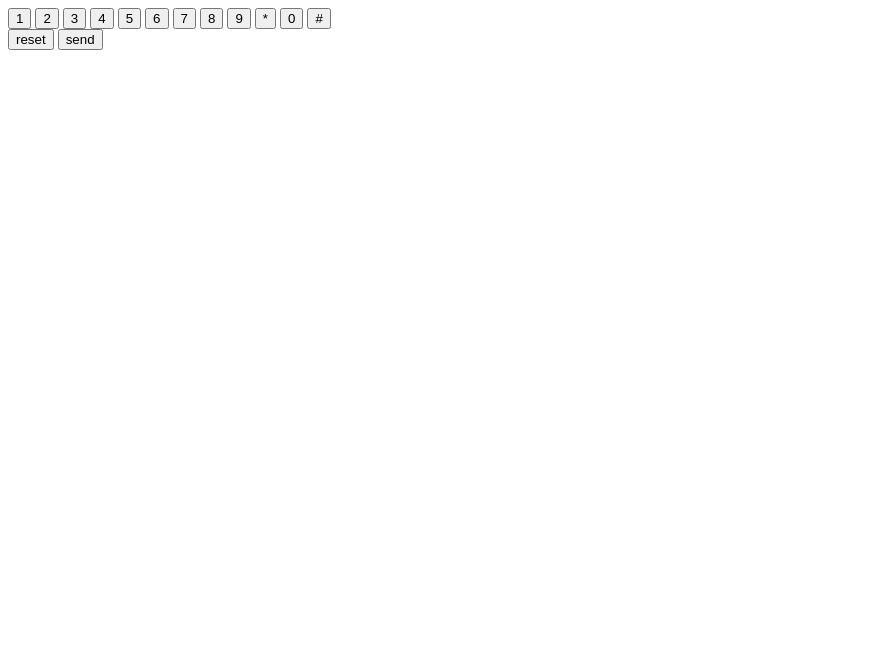
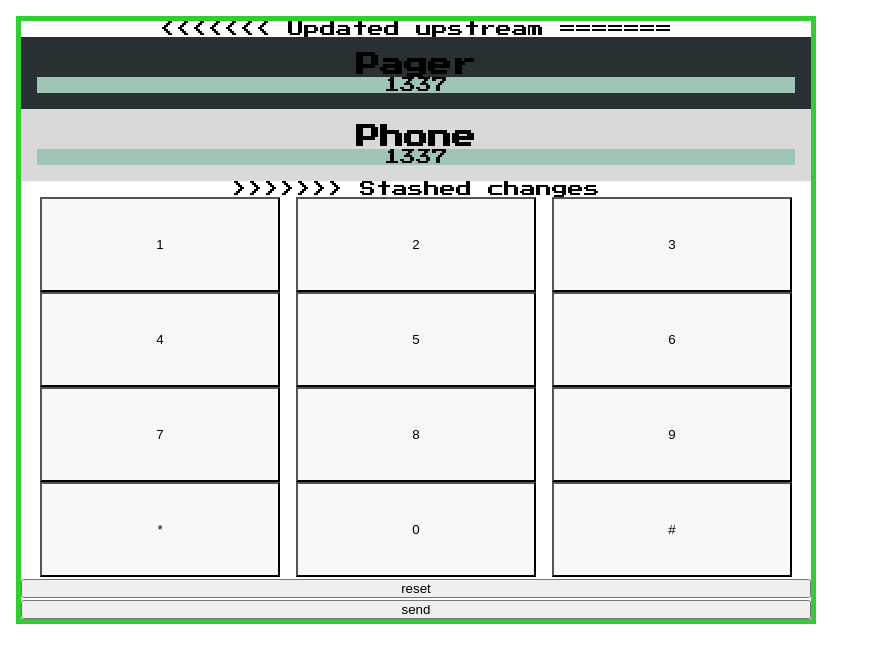
Before and after one commit to casserole27/send-to-pager, a plain HTML site: page index.html in a window 1280 px wide. Shown: the whole page, without its empty margins (0-871 px from the left). Drawn offline with Linux system fonts and the light colour scheme.

Commit message:
CSS basic layout
Layout and positioning from Figma design

```diff
--- a/index.css
+++ b/index.css
@@ -54,6 +54,55 @@ https://coolors.co
 
 body {
     font-family: 'Press Start 2P', cursive;
+    text-align: center;
+
 }
 
-/*TODO LAYOUT TOOLS - flexbox
+.main-container {
+    max-width: 800px;
+    margin: 1rem;
+    border: 5px solid limegreen;
+}
+
+/******* PAGER ******/
+
+.pager {
+    background-color: var(--pager-background);
+    padding: 1rem;
+}
+
+.pager-field {
+    width: 100%;
+    background-color: var(--pager-display);
+}
+
+/****** PHONE ******/
+
+.phone {
+    background-color: var(--phone-background);
+    padding: 1rem;
+}
+
+.phone-field {
+    width: 100%;
+    background-color: var(--phone-display);
+}
+
+/****** NUMPAD ******/
+
+.numpad-btns {
+    width: 240px;
+    height: 95px;
+    background-color: var(--phone-key);
+
+}
+
+/****** BUTTONS *******/
+
+.reset-btn {
+    width: 100%;
+}
+
+.send-btn {
+    width: 100%;
+}
--- a/index.html
+++ b/index.html
@@ -11,7 +11,7 @@
     <link rel="preconnect" href="https://fonts.gstatic.com" crossorigin>
     <link href="https://fonts.googleapis.com/css2?family=Press+Start+2P&display=swap" rel="stylesheet">
 
-    <link rel="stylesheet" href="styles.css">
+    <link rel="stylesheet" href="index.css">
 </head>
 
 <!--
@@ -24,7 +24,24 @@
 
     <main class="main-container">
 
+<<<<<<< Updated upstream
 
+=======
+        <section class="pager">
+
+            <h1 class="pager-title">Pager</h1>
+            <p class="pager-field" id="pager-field">1337</p>
+
+        </section>
+
+        <section class="phone">
+
+            <h2 class="phone-title">Phone</h2>
+            <p class="pager-field">1337</p>
+
+        </section>
+
+>>>>>>> Stashed changes
         <section class="numpad" id="numpad">
 
             <button class="numpad-btns" value="1">1</button>
```
